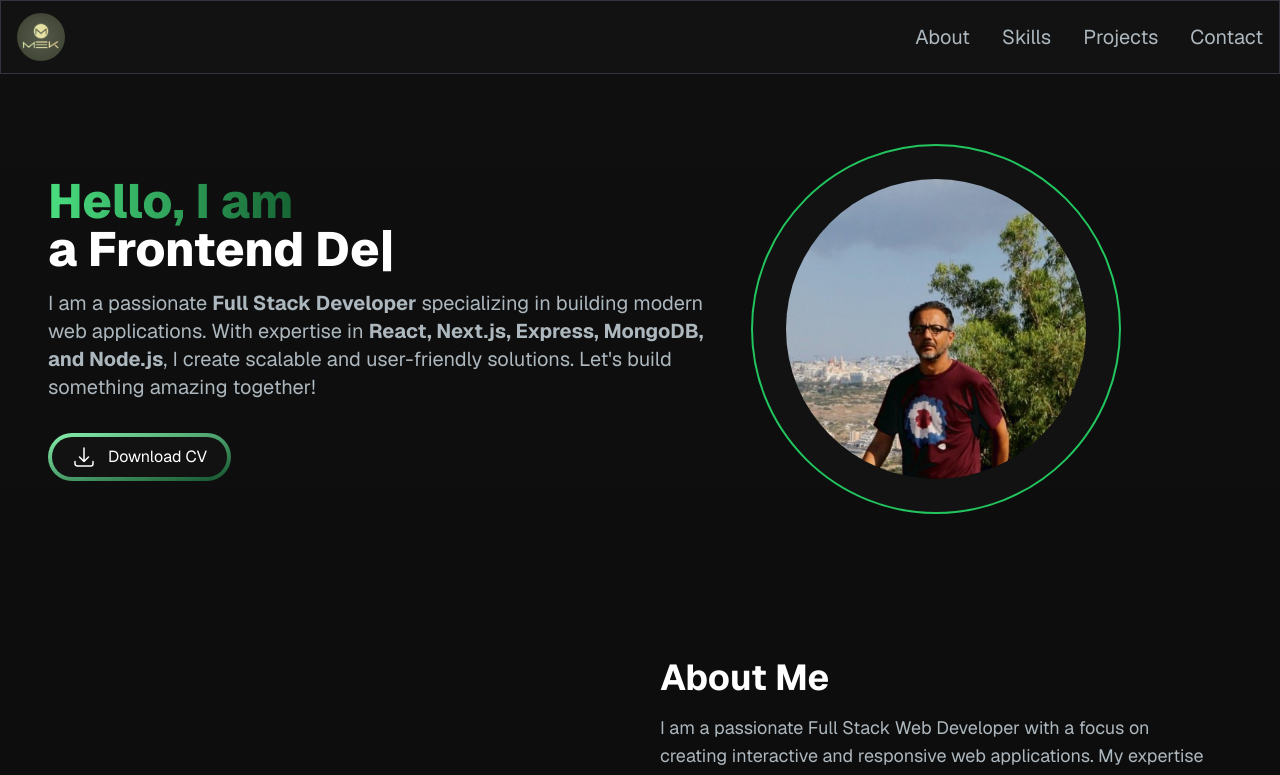
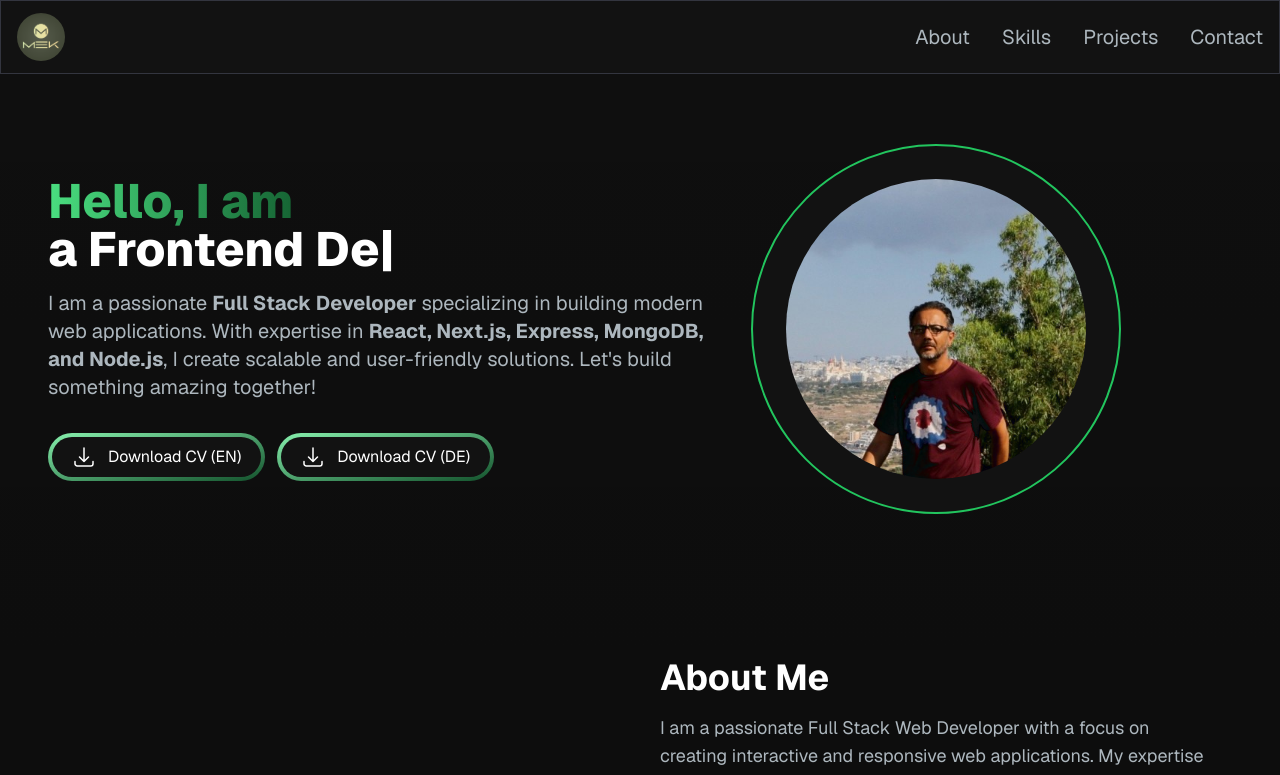
Before and after one commit to MuzafferKocak/my-portfolio, a Next.js app: page / in a window 1280 px wide. Shown: the top 775 px of the page. Built offline with nearby package versions, Linux system fonts and the light colour scheme.

Commit message:
resume De

```diff
--- a/src/components/HeroSection.jsx
+++ b/src/components/HeroSection.jsx
@@ -45,7 +45,7 @@ const HeroSection = () => {
             create scalable and user-friendly solutions. Let's build something
             amazing together!
           </p>
-          <div>
+          <div className="flex flex-col sm:flex-row gap-3">
             <Link
               href="/cv/MuzafferKocak.pdf"
               target="_blank"
@@ -60,7 +60,24 @@ const HeroSection = () => {
                   alt="download-icon"
                   className="filter invert"
                 />
-                Download CV
+                Download CV (EN)
+              </span>
+            </Link>
+            <Link
+              href="/cv/MuzafferKocak_DE.pdf"
+              target="_blank"
+              rel="noopener noreferrer"
+              className="px-1 inline-block py-1 w-full sm:w-fit rounded-full bg-gradient-to-br from-green-300 to-green-900 hover:bg-green-500 text-white mt-3"
+            >
+              <span className="flex items-center gap-3 bg-[#121212] hover:bg-green-400 rounded-full px-5 py-2">
+                <Image
+                  src="/download-icon.svg"
+                  width={24}
+                  height={24}
+                  alt="download-icon"
+                  className="filter invert"
+                />
+                Download CV (DE)
               </span>
             </Link>
           </div>
```
Also changed, not shown: 1 other file (tests, documents, lock files or other folders).
